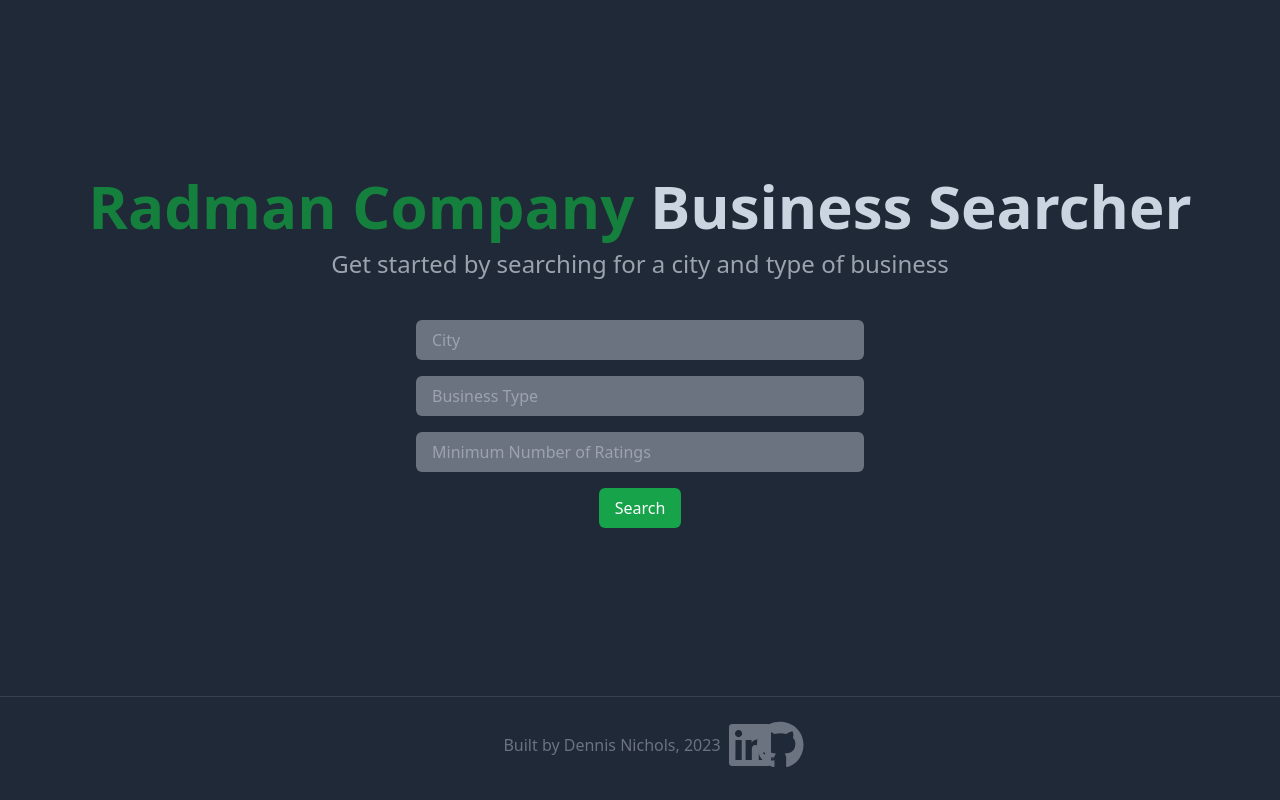
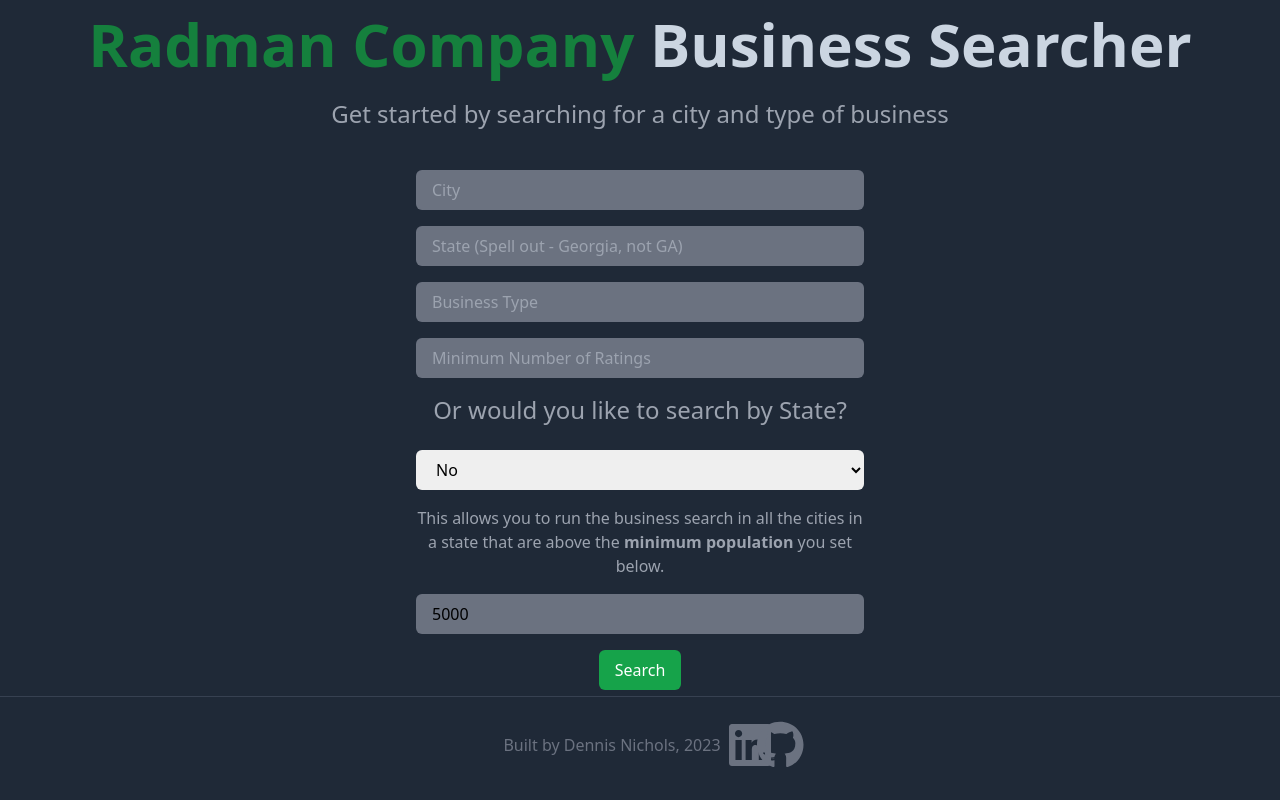
Before and after one commit to dennis-nichols/biz-searcher-frontend, a Next.js app: page / in a window 1280 px wide. Built offline with nearby package versions, Linux system fonts and the light colour scheme; no server answers.

Commit message:
updated to allow searching by state

```diff
--- a/components/Form.tsx
+++ b/components/Form.tsx
@@ -10,18 +10,34 @@ export default function Form({ backendBaseUrl }: Props) {
   const [error, setError] = useState<string | null>(null);
   const [loading, setLoading] = useState<boolean>(false);
   const [bizData, setBizData] = useState<[string, number][]>([]);
+  const [searchComplete, setSearchComplete] = useState<boolean>(false);
 
   const downloadData = async (
     city: string,
     businessType: string,
-    minRatings: number
+    minRatings: number,
+    searchByState: string,
+    minPopulation: number,
+    state: string
   ) => {
+    const queryParams = [
+      `city=${encodeURIComponent(city)}`,
+      `business_type=${encodeURIComponent(businessType)}`,
+      `min_ratings=${encodeURIComponent(minRatings.toString())}`,
+      `search_by_state=${encodeURIComponent(searchByState.toString())}`,
+      `min_population=${encodeURIComponent(minPopulation.toString())}`,
+      `state=${encodeURIComponent(state)}`,
+    ].join("&");
+
+    console.log(queryParams);
     try {
-      const response = await fetch(
-        `${backendBaseUrl}?city=${city}&business_type=${businessType}&min_ratings=${minRatings}`
-      );
+      const response = await fetch(`${backendBaseUrl}?${queryParams}`);
       if (response.ok) {
         let data = await response.json();
+        if ("message" in data) {
+          setSearchComplete(true);
+        }
+        else {
         // extract the column values
         const values = Object.values(data) as [string, number][];
         const websites = values[1];
@@ -29,10 +45,13 @@ export default function Form({ backendBaseUrl }: Props) {
         // create an array of objects with website and user_ratings_total properties
         let bizData = [] as [string, number][];
         for (let i = 0; i < websites.length; i++) {
-          bizData.push([websites[i] as string, user_ratings_total[i] as number]);
+          bizData.push([
+            websites[i] as string,
+            user_ratings_total[i] as number,
+          ]);
         }
         setBizData(bizData);
-        setError(null);
+        setError(null); }
       } else {
         setError("An error occurred while processing your request.");
       }
@@ -47,9 +66,20 @@ export default function Form({ backendBaseUrl }: Props) {
     const city = formData.get("city") as string;
     const businessType = formData.get("businessType") as string;
     const minRatings = parseInt(formData.get("minRatings") as string);
+    const searchByState = formData.get("searchByState") as string;
+    const minPopulation = parseInt(formData.get("minPopulation") as string) ;
+    const state = formData.get("state") as string;
 
+    setSearchComplete(false);
     setLoading(true);
-    await downloadData(city, businessType, minRatings).then(() => {
+    await downloadData(
+      city,
+      businessType,
+      minRatings,
+      searchByState,
+      minPopulation,
+      state
+    ).then(() => {
       setLoading(false);
     });
   };
@@ -70,6 +100,13 @@ export default function Form({ backendBaseUrl }: Props) {
 
         <input
           type="text"
+          name="state"
+          placeholder="State (Spell out - Georgia, not GA)"
+          className="px-4 py-2 mt-4 text-black bg-gray-500 border-gray-700 rounded-md md:w-2/4 sm:w-full"
+        />
+
+        <input
+          type="text"
           name="businessType"
           placeholder="Business Type"
           className="px-4 py-2 mt-4 text-black bg-gray-500 border-gray-700 rounded-md md:w-2/4 sm:w-full"
@@ -82,11 +119,46 @@ export default function Form({ backendBaseUrl }: Props) {
           className="px-4 py-2 mt-4 text-black bg-gray-500 border-gray-700 rounded-md md:w-2/4 sm:w-full"
         />
 
+        <h2 className="my-4 text-2xl text-gray-400">
+          Or would you like to search by State?
+        </h2>
+        <select
+          name="searchByState"
+          className="px-4 py-2 mt-2 text-black border-gray-700 rounded-md md:w-2/4 sm:w-full"
+        >
+          <option value="false">No</option>
+          <option value="true">Yes</option>
+        </select>
+        <p className="mt-4 text-gray-400 md:w-2/4 sm:w-full">
+          This allows you to run the business search in all the cities in a
+          state that are above the <strong>minimum population</strong> you set below.
+        </p>
+
+        <input
+          type="number"
+          name="minPopulation"
+          placeholder="Minimum Population for Cities (if searching by state)"
+          className="px-4 py-2 mt-4 text-black bg-gray-500 border-gray-700 rounded-md md:w-2/4 sm:w-full"
+          defaultValue={5000}
+        />
+
         <FormButton loading={loading} />
 
         {error && <p className="mt-4 text-red-600">{error}</p>}
       </form>
-      {bizData.length > 0 && <p className="mt-4 text-gray-400">Click headers to sort columns</p>}
+      {searchComplete && (
+        <p className="mt-4 font-bold text-green-400">
+          Search Complete.
+          <br />
+          Check out the spreadsheet{" "}
+          <span className="text-white underline hover:text-green-500">
+            <a href="https://docs.google.com/spreadsheets/d/12Yp5QxG-SuuIfgRbN6YCNG69mGf2_187e7W1yPRY1KU/edit?usp=sharing" target='_blank'>here</a>
+          </span>
+        </p>
+      )}
+      {bizData.length > 0 && (
+        <p className="mt-4 text-gray-400">Click headers to sort columns</p>
+      )}
       {bizData.length > 0 && <Table bizData={bizData} />}
     </>
   );
--- a/components/Welcome.tsx
+++ b/components/Welcome.tsx
@@ -7,7 +7,7 @@ export default function Welcome() {
         <span className="text-green-700">Radman Company</span> Business Searcher
       </h1>
 
-      <h2 className="mt-3 text-2xl text-gray-400">
+      <h2 className="mt-6 text-2xl text-gray-400">
         Get started by searching for a city and type of business
       </h2>
     </>
```
